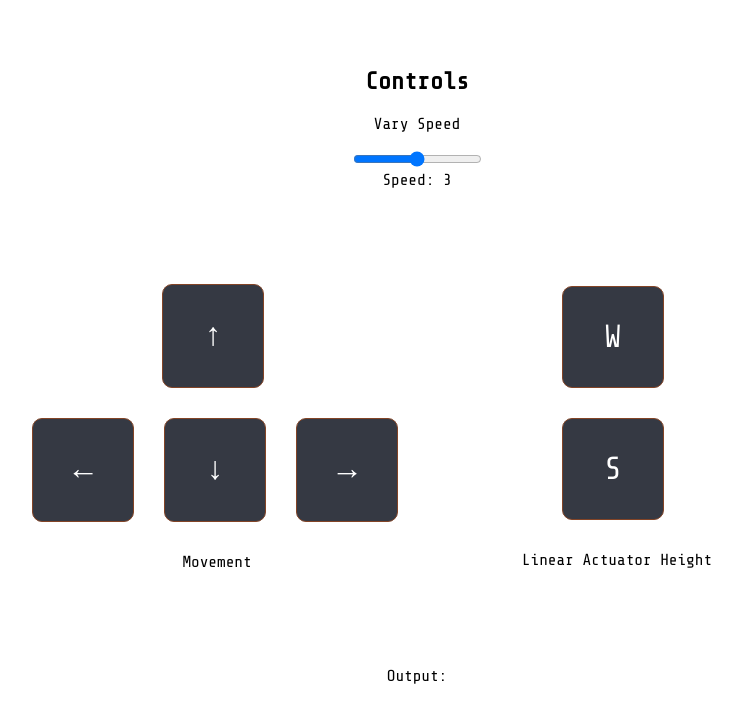
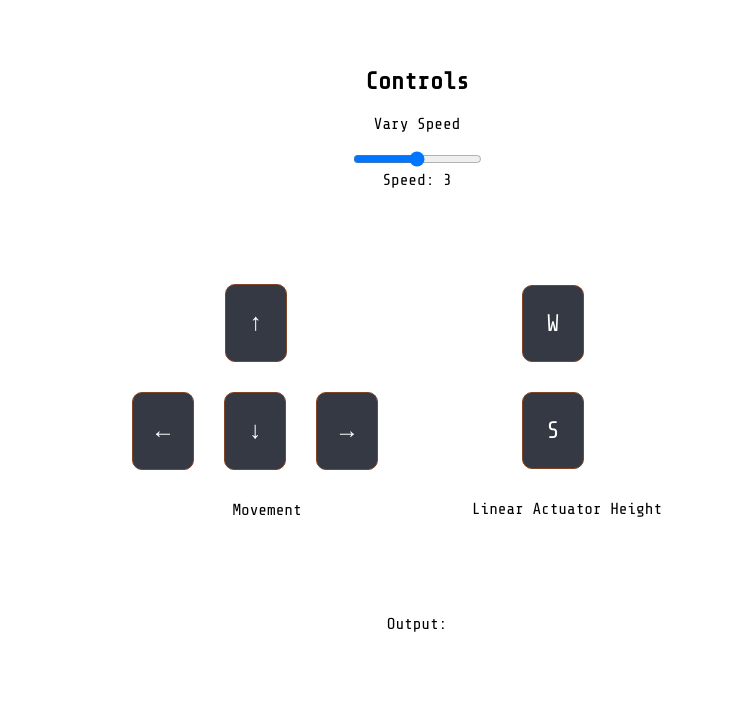
Before and after one commit to toastytato/TI_Teleconferencing_Robot, a plain HTML site: page index.html in a window 1280 px wide. Shown: the whole page, without its empty margins (223-965 px from the left). Drawn offline with nearby package versions, Linux system fonts and the light colour scheme.

Commit message:
updated ui again

```diff
--- a/index.html
+++ b/index.html
@@ -55,7 +55,7 @@
        </div>
    </div>
       <div class ="right-row">
-         <div class = "top-row" >
+         <div class = "top-row2" >
             <div data-key="87" class="key">
                <!-- Character -->
                <p>W</p>
--- a/style.css
+++ b/style.css
@@ -22,16 +22,24 @@ body {
 /* Keyboard style */
 .keyboard {
   padding: 5em 0;
-  width: 400px;
+  width: 300px;
   /* margin: 0 auto; */
 }
 /* Top row for keyboard */
 .top-row {
-  width: 140px;
+  /* width: 230px; */
+  width: 115px;
   /* Off Centered */
   /* width: 190px; */
   margin: auto;
 
+}
+
+.top-row2{
+    width: 120px;
+  /* Off Cenered */
+  /* width: 190px; */
+  margin: auto;
 }
 /* Bottom row for keyboard */
 .bottom-row {
@@ -39,7 +47,7 @@ body {
 }
 .right-row{
   padding: 0 0;
-  width: 400px;
+  width: 300px;
 
 }
 .text{
@@ -53,7 +61,7 @@ body {
   border: 1px solid #834426;
   border-radius: 10px;
   color: #ffffff;
-  width: 100px;
+  width: 60px;
   margin: 15px;
   text-align: center;
   top: 0;
@@ -64,7 +72,7 @@ body {
 .ghostkey{
     background-color: #ffffff;
     border-radius: 10px;
-    width: 100px;
+    width: 60px;
     margin: 15px;
     text-align: center;
     top: 0;
@@ -80,5 +88,5 @@ body {
 }
 /* Sets font size for each Key */
 .key > p {
-  font-size: 2em;
+  font-size: 1.5em;
 }
```
